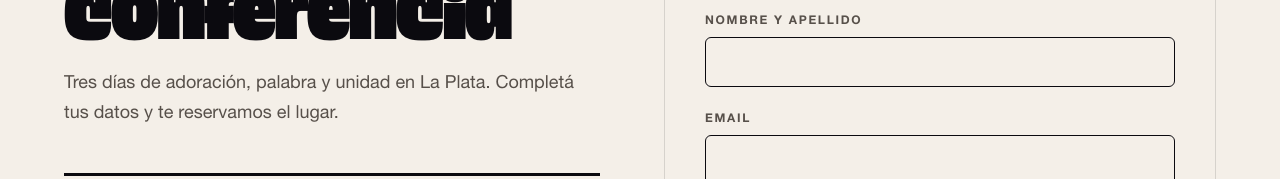
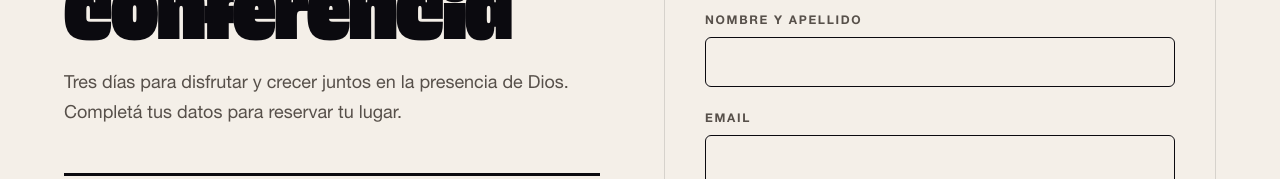
Before and after one commit to sans6114/juntos-en-casa-fieles, a Next.js app: page /inscripcion in a window 1280 px wide. Shown: the part 277-456 px from the top of the page. Built offline with nearby package versions, Linux system fonts and the light colour scheme; no server answers; the database is empty.

Commit message:
feat(inscripcion): reescribe el copy de bienvenida

```diff
--- a/src/app/(external)/inscripcion/ui/InscripcionAside.tsx
+++ b/src/app/(external)/inscripcion/ui/InscripcionAside.tsx
@@ -1,7 +1,8 @@
-import Image from "next/image"
-import { BrandName } from "@/components/external/shared"
-import { jecAssets } from "@/lib/jec-assets"
-import { siteConfig } from "@/lib/seo/site"
+import Image from 'next/image';
+
+import { BrandName } from '@/components/external/shared';
+import { jecAssets } from '@/lib/jec-assets';
+import { siteConfig } from '@/lib/seo/site';
 
 /** The three facts a visitor checks before filling anything in. */
 const DATOS = [
@@ -52,8 +53,7 @@ export function InscripcionAside() {
           Sumate a la conferencia
         </h1>
         <p className="mt-6 max-w-lg text-pretty text-base leading-relaxed text-[var(--suave)] md:text-lg">
-          Tres días de adoración, palabra y unidad en La Plata. Completá tus datos y te reservamos
-          el lugar.
+        Tres días para disfrutar y crecer juntos en la presencia de Dios. Completá tus datos para reservar tu lugar.
         </p>
       </div>
 
```
